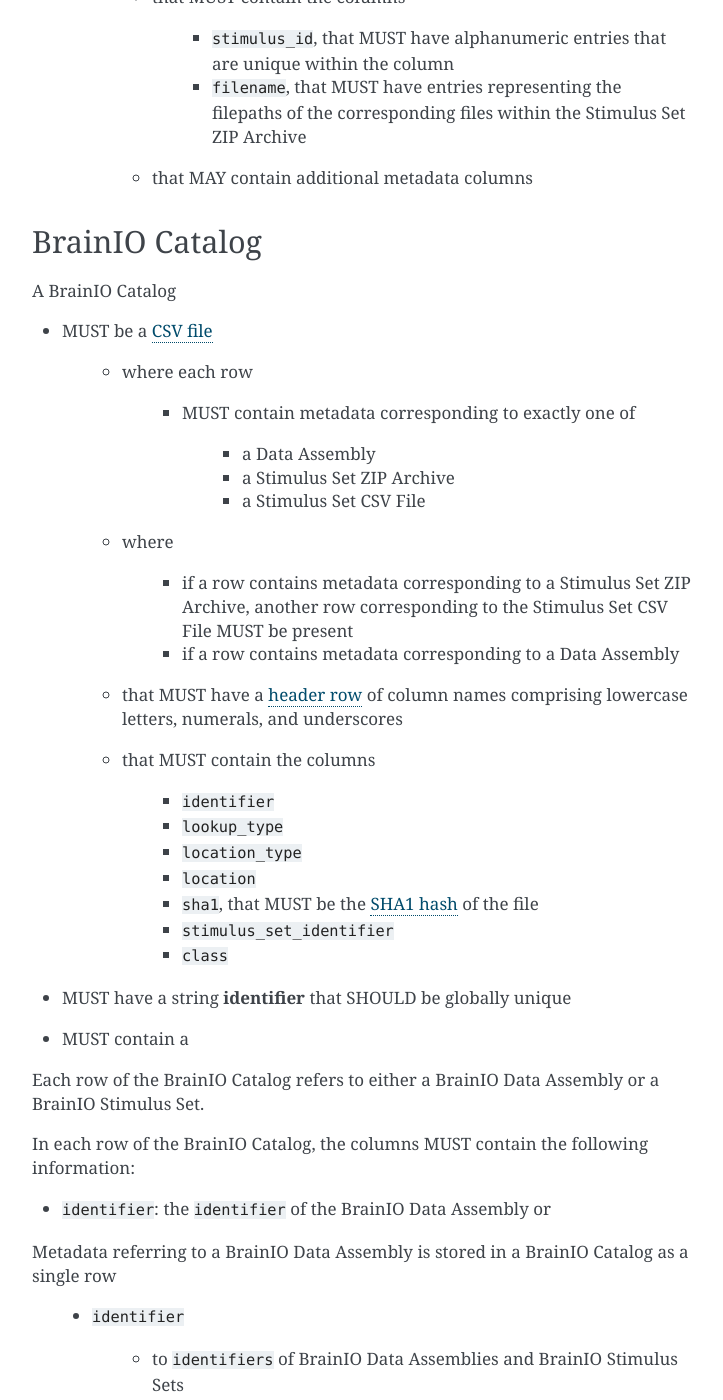
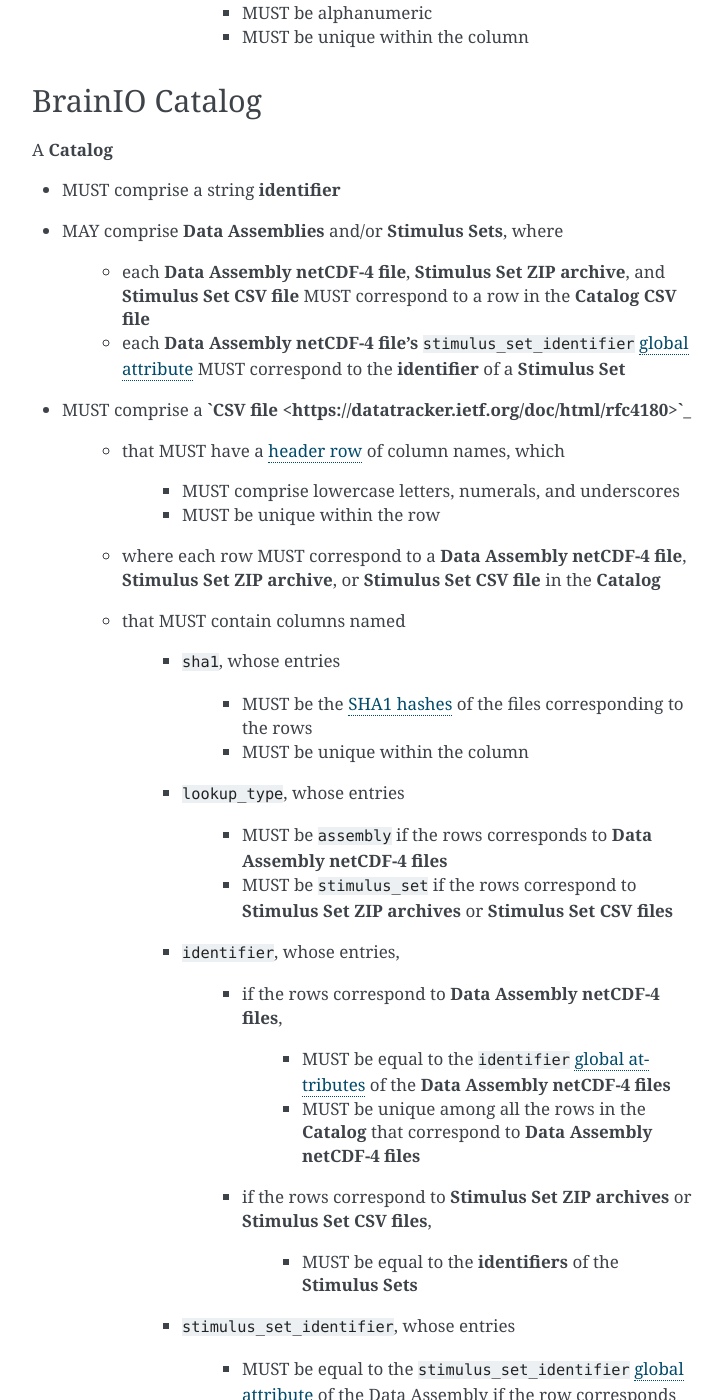
Before and after one commit to raj-magesh/bonner-brainio, a Sphinx documentation site: the page built from docs/pages/SPECIFICATION.rst, in a window 1280 px wide and 1400 px high, scrolled down 1330 px. Shown: the whole window, without its empty margins (388-1111 px from the left). Built offline with Sphinx 7.4.7, drawn with Linux system fonts in a browser that asks for light colours; pages that are not in the unit, such as notebooks, are missing from menus; some of the changed text lies outside the part shown.

Commit message:
fix: minor

```diff
--- a/docs/index.rst
+++ b/docs/index.rst
@@ -5,6 +5,6 @@ Bonner-BrainIO
    :maxdepth: 2
 
    pages/SPECIFICATION
-   pages/public_interface
-   pages/private_interface
-   pages/environment_variables
+   .. pages/public_interface
+   .. pages/private_interface
+   .. pages/environment_variables
--- a/docs/pages/SPECIFICATION.rst
+++ b/docs/pages/SPECIFICATION.rst
@@ -1,109 +1,110 @@
-BrainIO Technical Specification
-===============================
+BrainIO Format
+==============
 
 The key words "MUST", "MUST NOT", "REQUIRED", "SHALL", "SHALL NOT", "SHOULD", "SHOULD NOT", "RECOMMENDED", "MAY", and "OPTIONAL" in this document are to be interpreted as described in RFC 2119.
 
 BrainIO defines three types of entity:
 
-* BrainIO Data Assembly (hereafter, "Data Assembly")
-* BrainIO Stimulus Set (hereafter, "Stimulus Set")
-* BrainIO Catalog (hereafter, "Catalog")
+* Data Assembly
+* Stimulus Set
+* Catalog
 
 .. _specification.assembly:
 
+
+Technical Specification
+-----------------------
+
 BrainIO Data Assembly
----------------------
+^^^^^^^^^^^^^^^^^^^^^
 
-A Data Assembly
+A **Data Assembly** MUST comprise
 
-* MUST be a `netCDF-4 <https://docs.unidata.ucar.edu/netcdf-c/current/file_format_specifications.html#netcdf_4_spec>`_ file whose
+    * a string **identifier**
+    * a **`netCDF-4 <https://docs.unidata.ucar.edu/netcdf-c/current/file_format_specifications.html#netcdf_4_spec>`_ file** which
 
-    * root `group <https://docs.unidata.ucar.edu/netcdf-c/current/file_format_specifications.html#groups_spec>`_
+        * MUST have a root `group <https://docs.unidata.ucar.edu/netcdf-c/current/file_format_specifications.html#groups_spec>`_ that contains exactly one `non-coordinate <https://docs.unidata.ucar.edu/netcdf-c/current/file_format_specifications.html#dims_spec>`_ `variable <https://docs.unidata.ucar.edu/netcdf-c/current/file_format_specifications.html#vars_spec>`_
+        * MUST contain the string-type `global attributes <https://docs.unidata.ucar.edu/netcdf-c/current/file_format_specifications.html#atts_spec>`_
 
-        * MUST contain exactly one `variable <https://docs.unidata.ucar.edu/netcdf-c/current/file_format_specifications.html#vars_spec>_` corresponding to experimental data
-        * MAY contain other `variables <https://docs.unidata.ucar.edu/netcdf-c/current/file_format_specifications.html#vars_spec>_` corresponding to metadata with the same `dimensions <https://docs.unidata.ucar.edu/netcdf-c/current/file_format_specifications.html#dims_spec>`_ as the experimental data
-
-    * non-root `groups <https://docs.unidata.ucar.edu/netcdf-c/current/file_format_specifications.html#groups_spec>`_
-
-        * MAY contain `variables <https://docs.unidata.ucar.edu/netcdf-c/current/file_format_specifications.html#vars_spec>_` corresponding to metadata with `dimensions <https://docs.unidata.ucar.edu/netcdf-c/current/file_format_specifications.html#dims_spec>`_ different from the experimental data
-
-* MUST contain the string-type `global attributes <https://docs.unidata.ucar.edu/netcdf-c/current/file_format_specifications.html#atts_spec>`_ ``identifier`` and ``stimulus_set_identifier``
+            * ``identifier``, which MUST have a value identical to the **Data Assembly** **identifier**
+            * ``stimulus_set_identifier``
 
 .. _specification.stimulus_set:
 
 BrainIO Stimulus Set
---------------------
+^^^^^^^^^^^^^^^^^^^^
 
-A BrainIO Stimulus Set comprises
+A **Stimulus Set** MUST comprise
 
-    * a `ZIP <https://datatracker.ietf.org/doc/html/rfc4180>`_ archive (hereafter, "Stimulus Set ZIP Archive") that MUST contain files where each corresponds to an experimental stimulus
-    * a `CSV <https://datatracker.ietf.org/doc/html/rfc4180>`_ file (hereafter, "Stimulus Set CSV File")
+* a **`ZIP <https://pkware.cachefly.net/webdocs/casestudies/APPNOTE.TXT>`_ archive**
+* a **`CSV <https://datatracker.ietf.org/doc/html/rfc4180>`_ file**
 
-        * where each row MUST contain metadata about one file in the Stimulus Set ZIP Archive
-        * that MUST have a `header row <https://datatracker.ietf.org/doc/html/rfc4180>`_ of column names comprising lowercase letters, numerals, and underscores
-        * that MUST contain the columns
+    * that MUST have a `header row <https://datatracker.ietf.org/doc/html/rfc4180>`_ of column names, which
 
-            * ``stimulus_id``, that MUST have alphanumeric entries that are unique within the column
-            * ``filename``, that MUST have entries representing the filepaths of the corresponding files within the Stimulus Set ZIP Archive
+        * MUST comprise lowercase letters, numerals, and underscores
+        * MUST be unique within the row
 
-        * that MAY contain additional metadata columns
+    * that MUST contain columns named
+
+        * ``filename``, whose entries
+
+            * MUST contain the relative filepath of a file within the **Stimulus Set** **ZIP archive**
+            * MUST be unique within the column
+
+        * ``stimulus_id``, whose entries
+
+            * MUST be alphanumeric
+            * MUST be unique within the column
 
 .. _specification.catalog:
 
 BrainIO Catalog
 ---------------
 
-A BrainIO Catalog
+A **Catalog**
 
-* MUST be a `CSV file <https://datatracker.ietf.org/doc/html/rfc4180>`_
+* MUST comprise a string **identifier**
+* MAY comprise **Data Assemblies** and/or **Stimulus Sets**, where
 
-    * where each row
+    * each **Data Assembly** **netCDF-4 file**, **Stimulus Set** **ZIP archive**, and **Stimulus Set** **CSV file** MUST correspond to a row in the **Catalog** **CSV file**
+    * each **Data Assembly** **netCDF-4 file's** ``stimulus_set_identifier`` `global attribute <https://docs.unidata.ucar.edu/netcdf-c/current/file_format_specifications.html#atts_spec>`_ MUST correspond to the **identifier** of a **Stimulus Set**
 
-        * MUST contain metadata corresponding to exactly one of
+* MUST comprise a **`CSV file <https://datatracker.ietf.org/doc/html/rfc4180>`_**
 
-            * a Data Assembly
-            * a Stimulus Set ZIP Archive
-            * a Stimulus Set CSV File
+    * that MUST have a `header row <https://datatracker.ietf.org/doc/html/rfc2119>`_  of column names, which
 
-    * where
+        * MUST comprise lowercase letters, numerals, and underscores
+        * MUST be unique within the row
 
-        * if a row contains metadata corresponding to a Stimulus Set ZIP Archive, another row corresponding to the Stimulus Set CSV File MUST be present
-        * if a row contains metadata corresponding to a Data Assembly
+    * where each row MUST correspond to a **Data Assembly** **netCDF-4 file**, **Stimulus Set** **ZIP archive**, or **Stimulus Set** **CSV file** in the **Catalog**
+    * that MUST contain columns named
 
-    * that MUST have a `header row <https://datatracker.ietf.org/doc/html/rfc2119>`_  of column names comprising lowercase letters, numerals, and underscores
-    * that MUST contain the columns
+        * ``sha1``, whose entries
 
-        * ``identifier``
-        * ``lookup_type``
+            * MUST be the `SHA1 hashes <https://datatracker.ietf.org/doc/html/rfc3174>`_ of the files corresponding to the rows
+            * MUST be unique within the column
+
+        * ``lookup_type``, whose entries
+
+            * MUST be ``assembly`` if the rows corresponds to **Data Assembly** **netCDF-4 files**
+            * MUST be ``stimulus_set`` if the rows correspond to **Stimulus Set** **ZIP archives** or **Stimulus Set** **CSV files**
+
+        * ``identifier``, whose entries,
+
+            * if the rows correspond to **Data Assembly** **netCDF-4 files**,
+
+                * MUST be equal to the ``identifier`` `global attributes <https://docs.unidata.ucar.edu/netcdf-c/current/file_format_specifications.html#atts_spec>`_ of the **Data Assembly** **netCDF-4 files**
+                * MUST be unique among all the rows in the **Catalog** that correspond to **Data Assembly** **netCDF-4 files**
+
+            * if the rows correspond to **Stimulus Set** **ZIP archives** or **Stimulus Set** **CSV files**,
+
+                * MUST be equal to the **identifiers** of the **Stimulus Sets**
+
+        * ``stimulus_set_identifier``, whose entries
+
+            * MUST be equal to the ``stimulus_set_identifier`` `global attribute <https://docs.unidata.ucar.edu/netcdf-c/current/file_format_specifications.html#atts_spec>`_ of the Data Assembly if the row corresponds to a Data Assembly
+            * MUST be empty if the row corresponds to a Stimulus Set ZIP Archive or a Stimulus Set CSV file
+
         * ``location_type``
         * ``location``
-        * ``sha1``, that MUST be the `SHA1 hash <https://datatracker.ietf.org/doc/html/rfc3174>`_ of the file
-        * ``stimulus_set_identifier``
         * ``class``
-
-* MUST have a string **identifier** that SHOULD be globally unique
-* MUST contain a
-
-Each row of the BrainIO Catalog refers to either a BrainIO Data Assembly or a BrainIO Stimulus Set.
-
-In each row of the BrainIO Catalog, the columns MUST contain the following information:
-
-* ``identifier``: the ``identifier`` of the BrainIO Data Assembly or
-
-Metadata referring to a BrainIO Data Assembly is stored in a BrainIO Catalog as a single row
-
-    * ``identifier``
-
-        * to ``identifiers`` of BrainIO Data Assemblies and BrainIO Stimulus Sets
-    * ``lookup_type``, which MUST be ``stimulus_set``
-
-
-
-Catalog
--------
-
-
-.. _spec_stimulus_set:
-
-Stimulus Set
-------------
```
Also changed, not shown: docs/inventories/netcdf4.txt (deleted), 1 other file.
